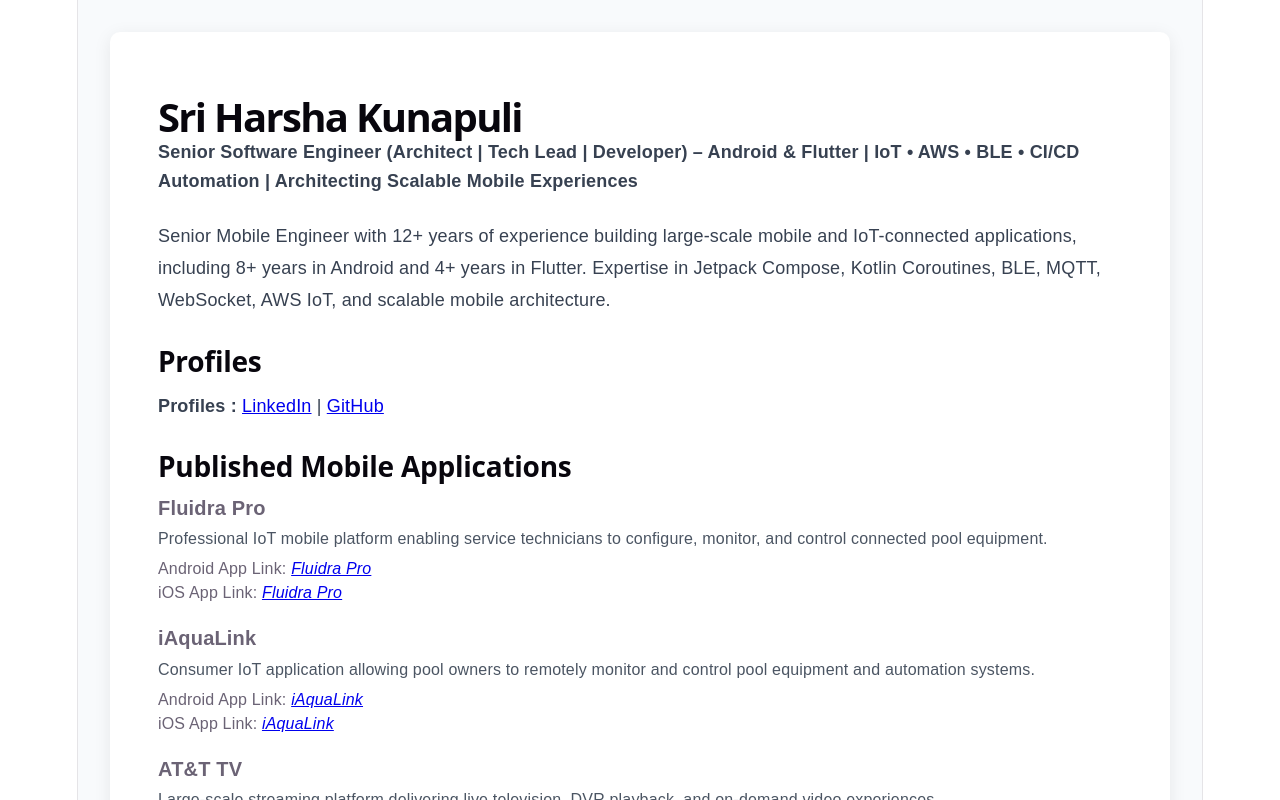
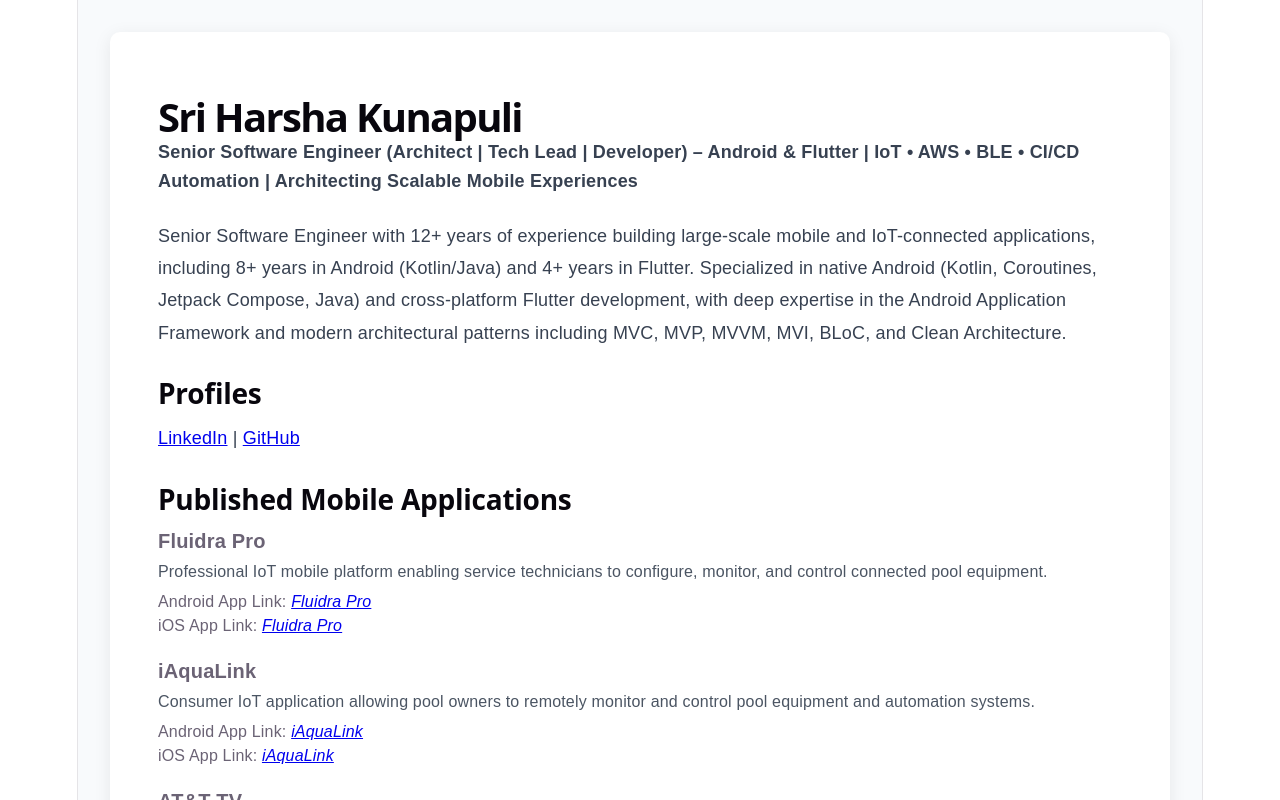
Before and after one commit to sriharshakunapuli/sriharshakunapuli.github.io, a React (Vite) app: page / in a window 1280 px wide. Shown: the top 800 px of the page. Built offline with nearby package versions, Linux system fonts and the light colour scheme.

Commit message:
Update portfolio content V6

```diff
--- a/src/App.jsx
+++ b/src/App.jsx
@@ -5,7 +5,7 @@
     subtitle:
       "Senior Software Engineer (Architect | Tech Lead | Developer) – Android & Flutter | IoT • AWS • BLE • CI/CD Automation | Architecting Scalable Mobile Experiences",
     summary:
-      "Senior Mobile Engineer with 12+ years of experience building large-scale mobile and IoT-connected applications, including 8+ years in Android and 4+ years in Flutter. Expertise in Jetpack Compose, Kotlin Coroutines, BLE, MQTT, WebSocket, AWS IoT, and scalable mobile architecture.",
+  "Senior Software Engineer with 12+ years of experience building large-scale mobile and IoT-connected applications, including 8+ years in Android (Kotlin/Java) and 4+ years in Flutter. Specialized in native Android (Kotlin, Coroutines, Jetpack Compose, Java) and cross-platform Flutter development, with deep expertise in the Android Application Framework and modern architectural patterns including MVC, MVP, MVVM, MVI, BLoC, and Clean Architecture.",
     email: "sriharshakunapuli@gmail.com",
     phone: "(858) 281-8478",
     location: "San Diego, CA, USA",
@@ -192,7 +192,6 @@
 
         <h2 style={sectionTitleStyle}>Profiles</h2>
         <p style={paragraphStyle}>
-          <b>Profiles :</b>{" "}
           <a href={profile.linkedin} target="_blank" rel="noreferrer">
             LinkedIn
           </a>{" "}
```
